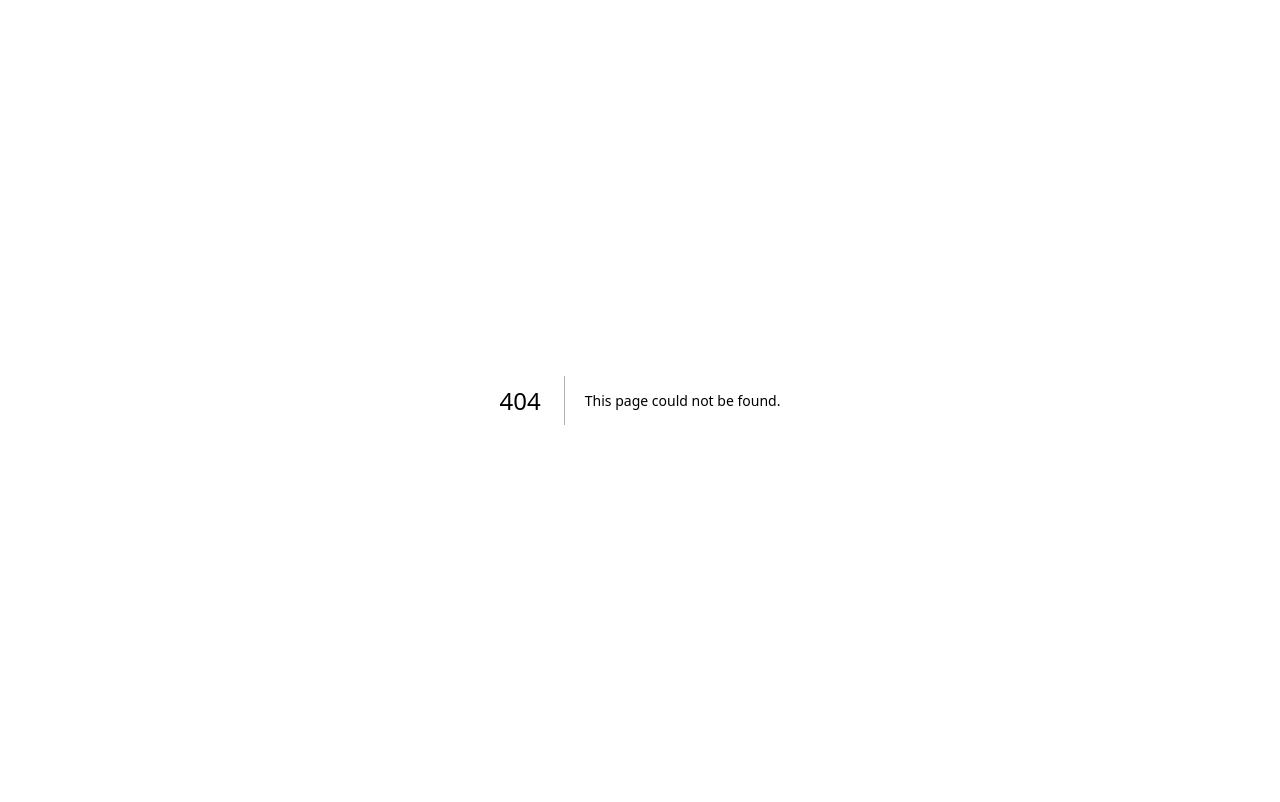
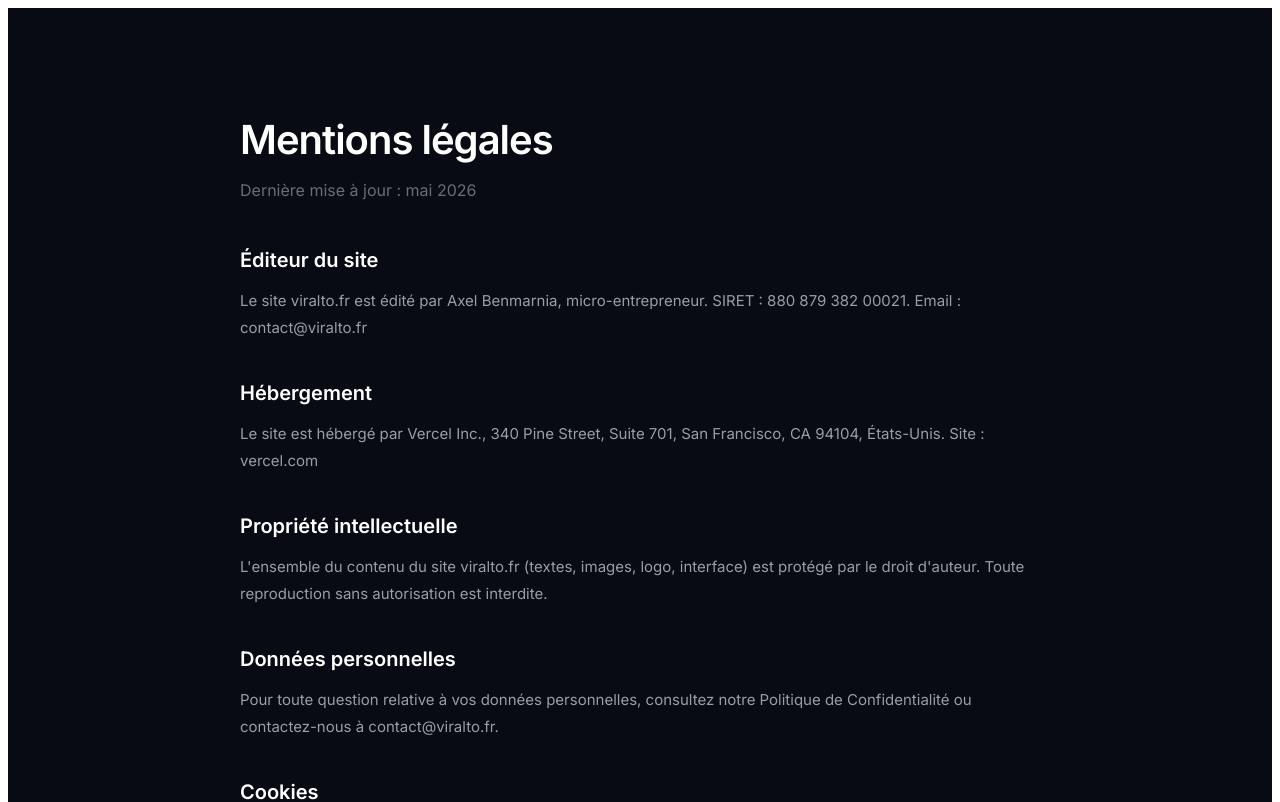
Before and after one commit to AxelBen81/viralto, a Next.js app: page /mentions-legales in a window 1280 px wide. Before the commit this address had no page. Shown: the top 802 px of the page. Built offline with nearby package versions, Linux system fonts and the light colour scheme.

Commit message:
Create page.tsx

```diff
--- /dev/null
+++ b/app/mentions-legales/page.tsx
@@ -0,0 +1,54 @@
+export default function MentionsLegales() {
+  return (
+    <main style={{ background: "#080B14", minHeight: "100vh", color: "white", fontFamily: "'Inter', sans-serif" }}>
+      <div style={{ maxWidth: 800, margin: "0 auto", padding: "80px 48px" }}>
+        <h1 style={{ fontSize: 40, fontWeight: 600, letterSpacing: -1, marginBottom: 8 }}>{"Mentions légales"}</h1>
+        <p style={{ color: "rgba(255,255,255,0.4)", marginBottom: 48 }}>{"Dernière mise à jour : mai 2026"}</p>
+
+        {[
+          {
+            title: "Éditeur du site",
+            content: "Le site viralto.fr est édité par Axel Benmarnia, micro-entrepreneur. SIRET : 880 879 382 00021. Email : contact@viralto.fr"
+          },
+          {
+            title: "Hébergement",
+            content: "Le site est hébergé par Vercel Inc., 340 Pine Street, Suite 701, San Francisco, CA 94104, États-Unis. Site : vercel.com"
+          },
+          {
+            title: "Propriété intellectuelle",
+            content: "L'ensemble du contenu du site viralto.fr (textes, images, logo, interface) est protégé par le droit d'auteur. Toute reproduction sans autorisation est interdite."
+          },
+          {
+            title: "Données personnelles",
+            content: "Pour toute question relative à vos données personnelles, consultez notre Politique de Confidentialité ou contactez-nous à contact@viralto.fr."
+          },
+          {
+            title: "Cookies",
+            content: "Le site utilise des cookies techniques nécessaires à son fonctionnement. Aucun cookie publicitaire n'est utilisé."
+          },
+          {
+            title: "Responsabilité",
+            content: "Viralto s'efforce de maintenir le site accessible et à jour. Viralto ne saurait être tenu responsable des interruptions de service ou des erreurs dans les contenus générés par l'IA."
+          },
+          {
+            title: "Droit applicable",
+            content: "Le présent site est soumis au droit français. Tout litige sera soumis aux tribunaux compétents français."
+          },
+          {
+            title: "Contact",
+            content: "Pour toute question : contact@viralto.fr"
+          },
+        ].map((section) => (
+          <div key={section.title} style={{ marginBottom: 40 }}>
+            <h2 style={{ fontSize: 20, fontWeight: 600, marginBottom: 12, color: "white" }}>{section.title}</h2>
+            <p style={{ fontSize: 15, color: "rgba(255,255,255,0.6)", lineHeight: 1.8 }}>{section.content}</p>
+          </div>
+        ))}
+
+        <a href="/" style={{ display: "inline-block", background: "rgba(255,255,255,0.06)", border: "1px solid rgba(255,255,255,0.1)", color: "white", padding: "12px 24px", borderRadius: 24, textDecoration: "none", fontWeight: 500, marginTop: 24 }}>
+          {"← Retour à l'accueil"}
+        </a>
+      </div>
+    </main>
+  );
+}
```
